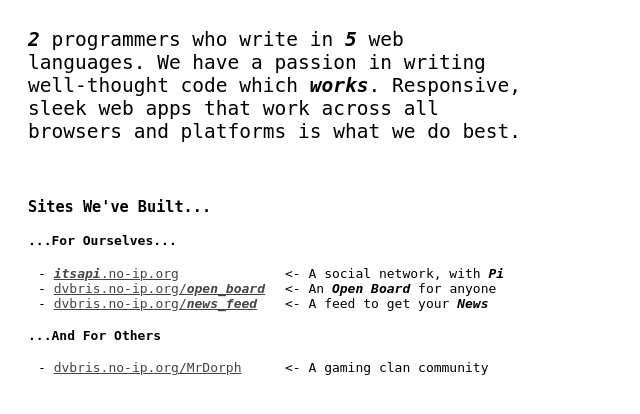
After one commit to itsapi/dvbris.com, a PHP site: page / in a window 1280 px wide. The commit adds this page. Shown: the top 414 px of the page, without its empty margins (0-640 px from the left). Run offline with PHP 8.4, Linux system fonts and the light colour scheme.

Commit message:
Merged text and sites .html

```diff
--- a/css/style.css
+++ b/css/style.css
@@ -1,4 +1,37 @@
-h1, h2, p {font-family: 'Roboto', Verdana, Helvetica, sans-serif;}
-h1 {color: blue;}
-h2 {color: red;}
-#droid {float: right;}
+.text {
+	width: 500px;
+	font-family: monospace;
+	font-weight: 400;
+	padding: 20px;
+}
+.text em {
+	font-weight: 700;
+}
+.text a {
+	color: #444;
+}
+.text a:hover {
+	color: #000;
+}
+
+#intro {
+	font-size: 1.5em;
+}
+
+#sites ul {
+	padding-left: 10px;
+}
+#sites li {
+	list-style: none;
+	position: relative;
+}
+#sites li:before {
+	content: '- ';
+}
+#sites li span {
+	position: absolute;
+	left: 19em;
+}
+#sites li span:before {
+	content: '\003C- ';
+}
--- /dev/null
+++ b/index.html
@@ -0,0 +1,28 @@
+<!DOCTYPE html>
+
+<html lang="en">
+	<head>
+		<meta charset="UTF-8">
+		<title>Document</title>
+
+		<link rel="stylesheet" href="css/style.css">
+	</head>
+	<body>
+		<section class="text" id="intro">
+			<em>2</em> programmers who write in <em>5</em> web languages. We have a passion in writing well-thought code which <em>works</em>. Responsive, sleek web apps that work across all browsers and platforms is what we do best.
+		</section>
+		<section class="text" id="sites">
+			<h3>Sites We've Built...</h3>
+			<h4>...For Ourselves...</h4>
+			<ul>
+				<li><a href="http://itsapi.no-ip.org"><em>itsapi</em>.no-ip.org</a> <span>A social network, with <em>Pi</em></span></li>
+				<li><a href="http://dvbris.no-ip.org/open_board">dvbris.no-ip.org/<em>open_board</em></a> <span>An <em>Open Board</em> for anyone</span></li>
+				<li><a href="http://dvbris.no-ip.org/news_feed">dvbris.no-ip.org/<em>news_feed</em></a> <span>A feed to get your <em>News</em></span></li>
+			</ul>
+			<h4>...And For Others</h4>
+			<ul>
+				<li><a href="http://dvbris.no-ip.org/MrDorph">dvbris.no-ip.org/MrDorph</a> <span>A gaming clan community</span></li>
+			</ul>
+		</section>
+	</body>
+</html>
```
Also changed, not shown: sites.html (deleted, +0 -47 lines), text.html (deleted, +0 -19 lines).
